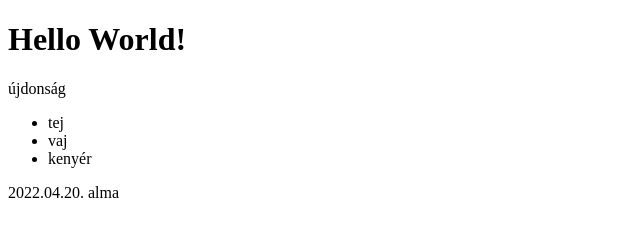
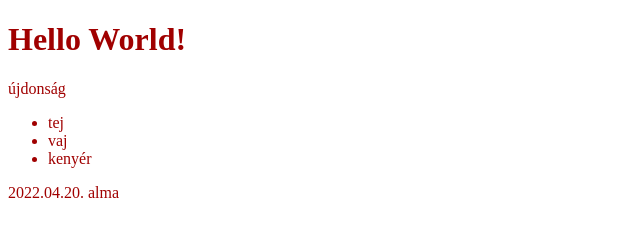
Before and after one commit to kgabor545/11a, a plain HTML site: page index.html in a window 1280 px wide. Shown: the whole page, without its empty margins (0-640 px from the left). Drawn offline with Linux system fonts and the light colour scheme.

Commit message:
stiluslap hozzaadva

```diff
--- a/index.html
+++ b/index.html
@@ -4,6 +4,7 @@
     <meta charset="UTF-8">
     <meta name="viewport" content="width=device-width, initial-scale=1.0">
     <title>Document</title>
+    <link rel="stylesheet" href="style.css">
 </head>
 <body>
     <h1> Hello World!</h1>
--- /dev/null
+++ b/style.css
@@ -0,0 +1,3 @@
+body {
+    color:#A00000
+}
```
